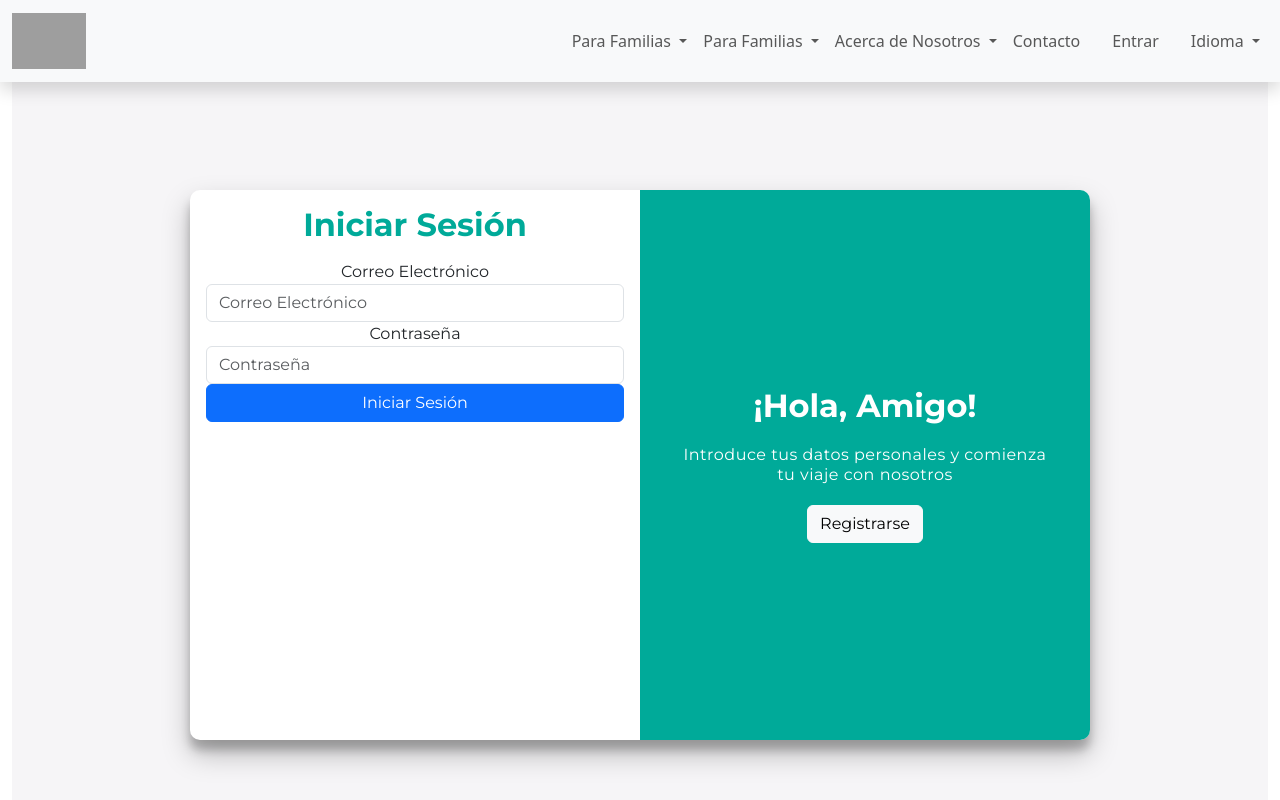
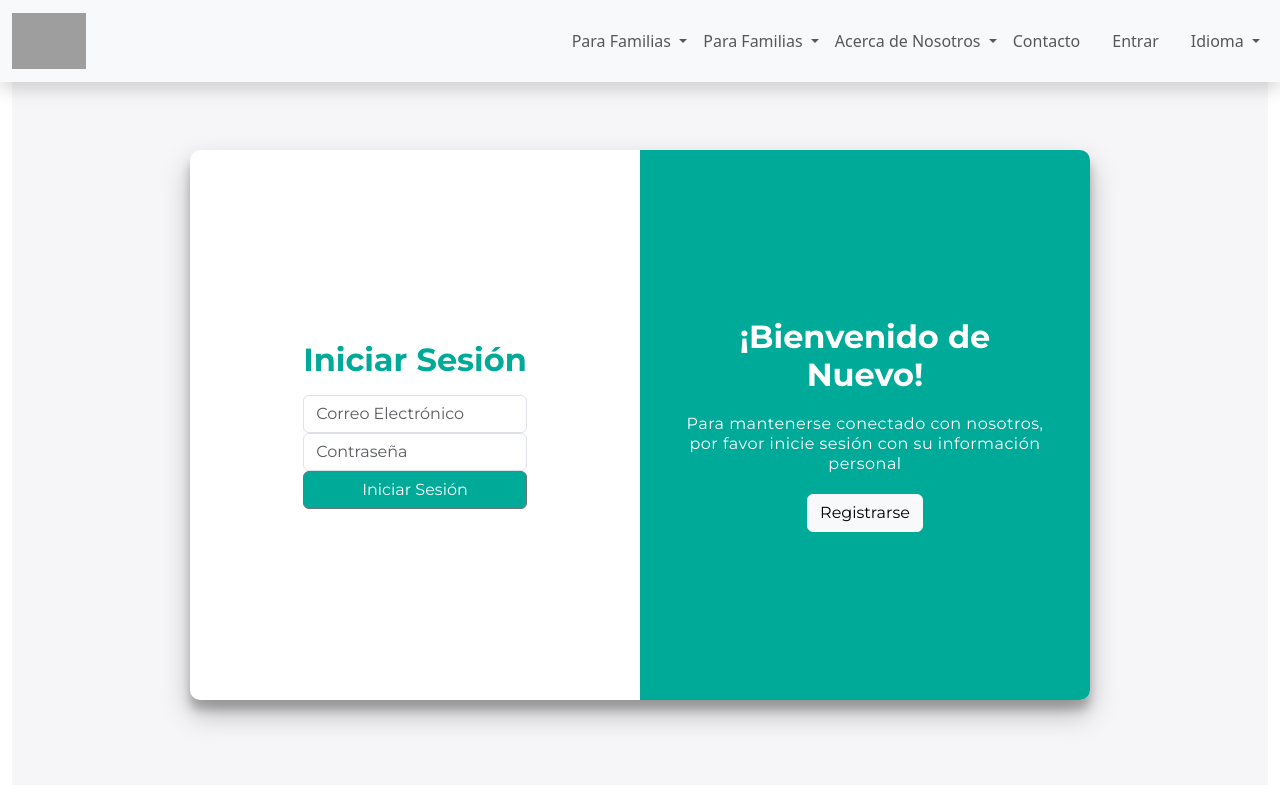
Before and after one commit to AuPairMexicoTi/AuPairClick_FrontEnd, a Vue app in the folder aupaircl/: page /login in a window 1280 px wide. Shown: the top 800 px of the page. Built offline with nearby package versions, Linux system fonts and the light colour scheme; grey boxes are pictures that could not be loaded.

Commit message:
[Update] Parameters router

```diff
--- a/aupaircl/src/assets/main.css
+++ b/aupaircl/src/assets/main.css
@@ -21,3 +21,7 @@
 ::-webkit-scrollbar {
     display: none;
 }
+.btnColor{
+    background-color: #00aa99 !important;
+    background:  #00aa99 !important;
+}
--- a/aupaircl/src/components/Header/Header.vue
+++ b/aupaircl/src/components/Header/Header.vue
@@ -1,7 +1,7 @@
 <template>
   <nav class="navbar navbar-expand-lg fixed-top navbar-light shadow bg-light">
     <div class="container-fluid">
-      <router-link class="navbar-brand" :to="{ name: '/' }">
+      <router-link class="navbar-brand" :to="{ name: 'home' }">
         <img :src="logo" alt="Logo" width="74" />
       </router-link>
       <button class="navbar-toggler" type="button" data-bs-toggle="collapse" data-bs-target="#navbarScroll"
--- a/aupaircl/src/views/login/Login.vue
+++ b/aupaircl/src/views/login/Login.vue
@@ -1,12 +1,12 @@
 <template>
-    <div class="auth-wrapper">
+  <div  data-aos="fade-up" class="auth-wrapper">
     <div class="auth-container" :class="{ 'right-panel-active': isRegistering }">
       <!-- Formulario de Registro -->
       <div class="form-container sign-up-container">
         <b-card class="auth-card">
           <h2 class="title">Crear Cuenta</h2>
           <b-form @submit.prevent="onRegisterSubmit">
-              <b-form-group label="Nombre" label-for="register-first-name">
+            <b-form-group label-for="register-first-name">
               <b-form-input
                 id="register-first-name"
                 v-model="register.firstName"
@@ -15,7 +15,7 @@
                 placeholder="Nombre"
               ></b-form-input>
             </b-form-group>
-              <b-form-group label="Apellido" label-for="register-last-name">
+            <b-form-group label-for="register-last-name">
               <b-form-input
                 id="register-last-name"
                 v-model="register.lastName"
@@ -24,7 +24,7 @@
                 placeholder="Apellido"
               ></b-form-input>
             </b-form-group>
-              <b-form-group label="Correo Electrónico" label-for="register-email">
+            <b-form-group  label-for="register-email">
               <b-form-input
                 id="register-email"
                 v-model="register.email"
@@ -33,7 +33,7 @@
                 placeholder="Correo Electrónico"
               ></b-form-input>
             </b-form-group>
-              <b-form-group label="Contraseña" label-for="register-password">
+            <b-form-group label-for="register-password">
               <b-form-input
                 id="register-password"
                 v-model="register.password"
@@ -42,7 +42,7 @@
                 placeholder="Contraseña"
               ></b-form-input>
             </b-form-group>
-              <b-button type="submit" variant="primary" class="w-100">Registrarse</b-button>
+            <b-button type="submit" class="btnColor w-100">Registrarse</b-button>
           </b-form>
         </b-card>
       </div>
@@ -52,7 +52,7 @@
         <b-card class="auth-card">
           <h2 class="title">Iniciar Sesión</h2>
           <b-form @submit.prevent="onLoginSubmit">
-              <b-form-group label="Correo Electrónico" label-for="login-email">
+            <b-form-group label-for="login-email">
               <b-form-input
                 id="login-email"
                 v-model="login.email"
@@ -61,7 +61,7 @@
                 placeholder="Correo Electrónico"
               ></b-form-input>
             </b-form-group>
-              <b-form-group label="Contraseña" label-for="login-password">
+            <b-form-group  label-for="login-password">
               <b-form-input
                 id="login-password"
                 v-model="login.password"
@@ -70,7 +70,7 @@
                 placeholder="Contraseña"
               ></b-form-input>
             </b-form-group>
-              <b-button type="submit" variant="primary" class="w-100">Iniciar Sesión</b-button>
+            <b-button type="submit" class="btnColor w-100">Iniciar Sesión</b-button>
           </b-form>
         </b-card>
       </div>
@@ -79,13 +79,13 @@
       <div class="overlay-container">
         <div class="overlay">
           <div class="overlay-panel overlay-left">
-              <h1 class="overlay-title">¡Bienvenido de Nuevo!</h1>
-              <p class="overlay-text">Para mantenerse conectado con nosotros, por favor inicie sesión con su información personal</p>
+            <h1 class="overlay-title">{{ !isRegistering ? '¡Hola, Amigo!':'¡Bienvenido de Nuevo!' }}</h1>
+            <p class="overlay-text">{{ !isRegistering ?  'Introduce tus datos personales y comienza tu viaje con nosotros':'Para mantenerse conectado con nosotros, por favor inicie sesión con su información personal' }}</p>
             <b-button variant="light" @click="toggleForm">{{ isRegistering ? 'Iniciar Sesión' : 'Registrarse' }}</b-button>
           </div>
           <div class="overlay-panel overlay-right">
-              <h1 class="overlay-title">¡Hola, Amigo!</h1>
-              <p class="overlay-text">Introduce tus datos personales y comienza tu viaje con nosotros</p>
+            <h1 class="overlay-title">{{ isRegistering ?  '¡Hola, Amigo!':'¡Bienvenido de Nuevo!' }}</h1>
+            <p class="overlay-text">{{ isRegistering ? 'Introduce tus datos personales y comienza tu viaje con nosotros ': 'Para mantenerse conectado con nosotros, por favor inicie sesión con su información personal' }}</p>
             <b-button variant="light" @click="toggleForm">{{ isRegistering ? 'Iniciar Sesión' : 'Registrarse' }}</b-button>
           </div>
         </div>
@@ -135,7 +135,7 @@
   display: flex;
   justify-content: center;
   align-items: center;
-    height: 100vh;
+  height: 90vh;
   font-family: 'Montserrat', sans-serif;
 }
 
@@ -195,8 +195,11 @@
   position: absolute;
   top: 0;
   height: 100%;
+  width: 50%;
   transition: all 0.6s ease-in-out;
-    width: 50%;
+  display: flex;
+  justify-content: center;
+  align-items: center;
 }
 
 .sign-in-container {
```
Lines whose indentation alone changed are shown as unchanged.
